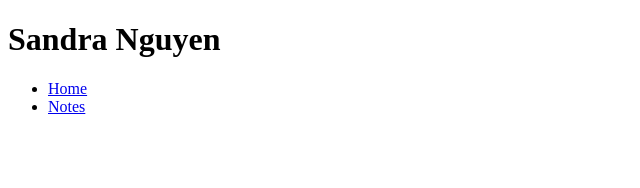
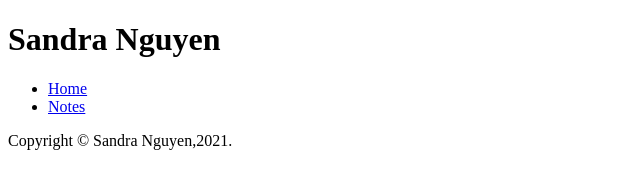
Before and after one commit to nguy0948/nguy0948.github.io, a plain HTML site: page html-assignment/notes.html in a window 1280 px wide. Shown: the whole page, without its empty margins (0-640 px from the left). Drawn offline with Linux system fonts and the light colour scheme.

Commit message:
add information

```diff
--- a/html-assignment/notes.html
+++ b/html-assignment/notes.html
@@ -9,11 +9,15 @@
 <body>
     <header>
         <h1>Sandra Nguyen</h1>
-    </header>
     <nav>
         <ul>
             <li><a href="index.html">Home</a></li>
             <li><a href="notes.html">Notes</a></li>
         </ul>
    </nav>
+   </header>
+    <footer>
+        Copyright &copy; Sandra Nguyen,2021.
+    </footer>
 </body>
+</html>
```
